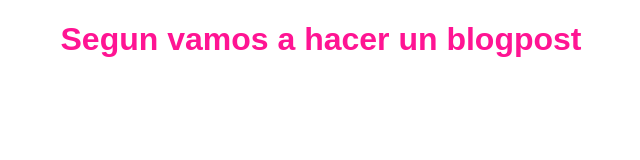
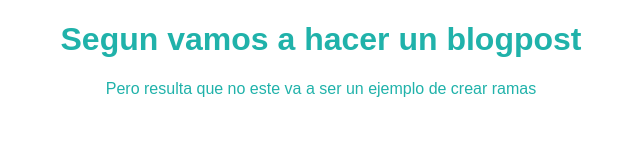
Before and after one commit to REDRO4D/hyperblog, a plain HTML site: page index.html in a window 1280 px wide. Shown: the whole page, without its empty margins (319-959 px from the left). Drawn offline with Linux system fonts and the light colour scheme.

Commit message:
Cambios en el color de la fuente y nuevo texto

```diff
--- a/css/style.css
+++ b/css/style.css
@@ -1,5 +1,5 @@
 body{
     text-align: center;
     font-family: Arial, Helvetica, sans-serif;
-    color: deeppink;
+    color: lightseagreen;
 }
--- a/index.html
+++ b/index.html
@@ -8,5 +8,6 @@
 </head>
 <body>
     <h1>Segun vamos a hacer un blogpost</h1>
+    <p>Pero resulta que no este va a ser un ejemplo de crear ramas</p>
 </body>
 </html>
```
